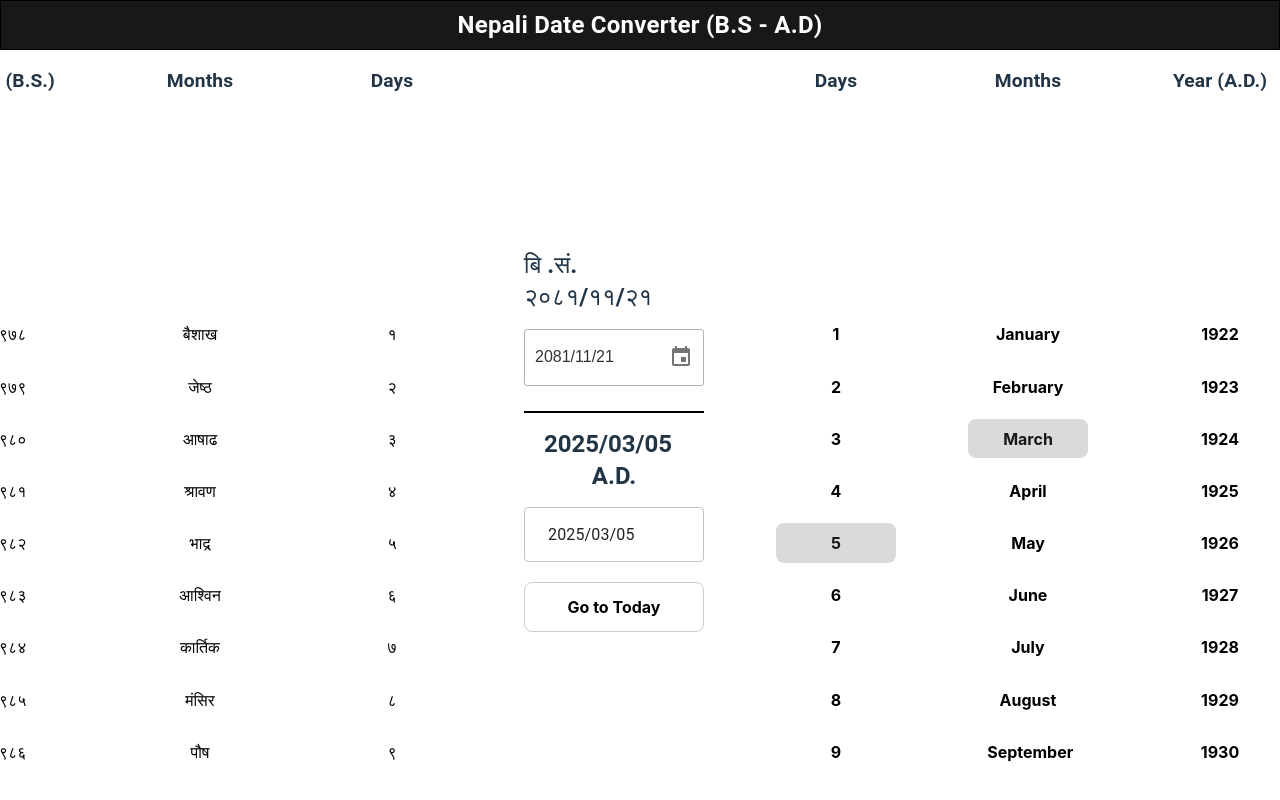
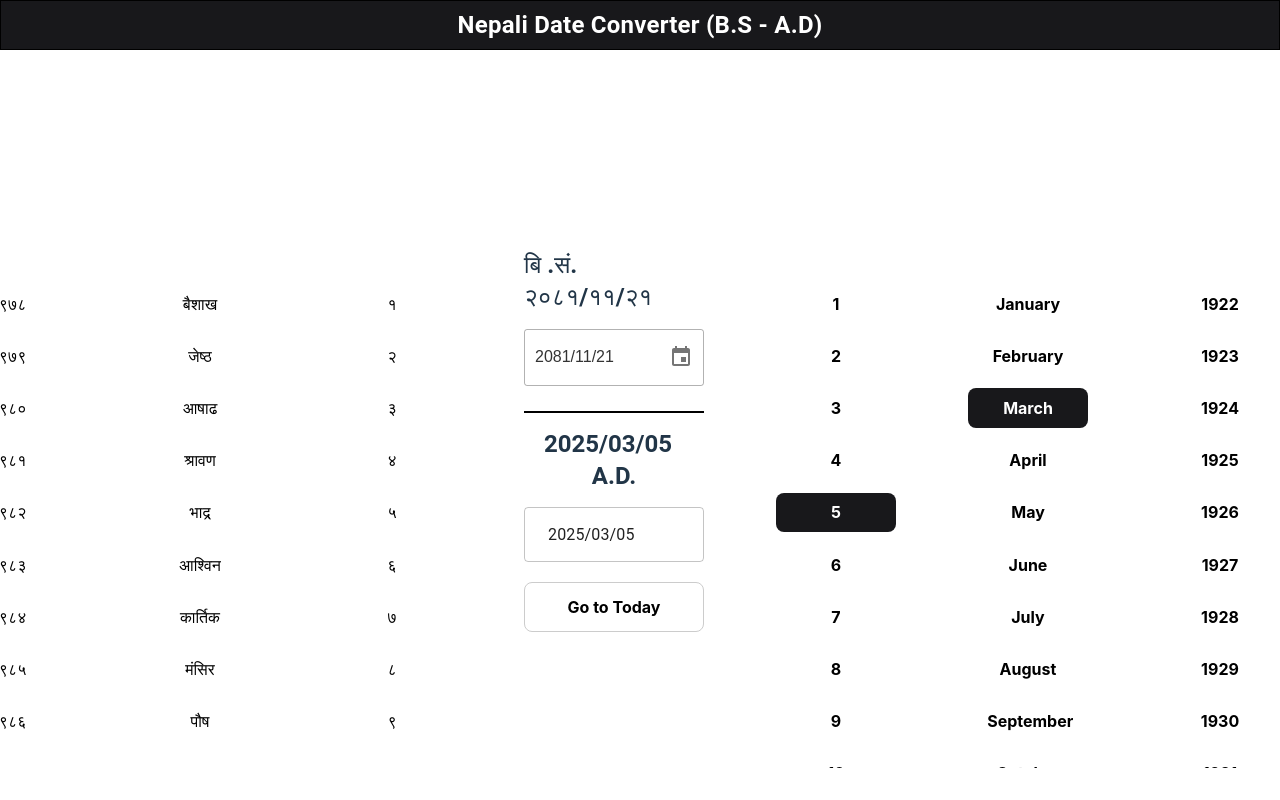
Before and after one commit to bipin-Pariyar2003/Nepali-Date-Picker, a React (Vite) app: page / in a window 1280 px wide. Built offline with nearby package versions, Linux system fonts and the light colour scheme.

Commit message:
removed titles from the display lists

```diff
--- a/src/Components/UI/DisplayList/index.css
+++ b/src/Components/UI/DisplayList/index.css
@@ -1,9 +1,7 @@
 .box1 {
   width: 120px;
   font-weight: bold;
-  /* background-color: #cecfe8; */
   background-color: #ffffff;
-  /* box-shadow: #213547 0px 3px 8px; */
   margin: 0;
 }
 
@@ -14,7 +12,7 @@
   background-color: #dadada;
   color: #18181b;
 }
-x .selected {
+.selected {
   /* background-color: #786f80; */
   background-color: #18181b;
   color: #ffffff;
--- a/src/Components/UI/DisplayList/index.jsx
+++ b/src/Components/UI/DisplayList/index.jsx
@@ -1,15 +1,8 @@
 import React, { useEffect, useRef, useState } from "react";
 import "./index.css";
-import { Box, Stack, Typography } from "@mui/material";
+import { Box, Stack } from "@mui/material";
 
-const DisplayList = ({
-  handleClick,
-  title,
-  options,
-  isToday,
-  isSelectedValue,
-  viewDate,
-}) => {
+const DisplayList = ({ handleClick, options, isToday, isSelectedValue, viewDate }) => {
   const ref = useRef(null);
   const [windowSize, setWindowSize] = useState({
     width: window.innerWidth,
@@ -50,20 +43,6 @@ const DisplayList = ({
         width: "100%",
       }}
     >
-      <Typography
-        variant="h6"
-        fontWeight="bold"
-        sx={{
-          fontSize: { xs: 0, md: "1.2rem" },
-          textAlign: "center",
-          position: "sticky",
-          left: 0,
-          top: 0,
-          backgroundColor: "#ffffff",
-        }}
-      >
-        {title}
-      </Typography>
       <Box
         sx={{
           padding: { xs: "2px", md: "10px 20px" },
--- a/src/Components/UI/MonthYearDayList/DayDisplayList.jsx
+++ b/src/Components/UI/MonthYearDayList/DayDisplayList.jsx
@@ -73,7 +73,6 @@ const DayDisplayList = ({ onChange, setViewDate, viewDate, dateType = "BS" }) =>
 
   return (
     <DisplayList
-      title="Days"
       handleClick={handleClickDay}
       isToday={checkIsToday}
       isSelectedValue={checkSelectedValue}
--- a/src/Components/UI/MonthYearDayList/MonthDisplayList.jsx
+++ b/src/Components/UI/MonthYearDayList/MonthDisplayList.jsx
@@ -80,9 +80,7 @@ const MonthDisplayList = ({ onChange, setViewDate, viewDate, dateType = "BS" })
   }, []);
 
   return (
-
     <DisplayList
-      title="Months"
       handleClick={handleClickMonth}
       isToday={checkIsToday}
       isSelectedValue={checkSelectedValue}
--- a/src/Components/UI/MonthYearDayList/YearDiaplayList.jsx
+++ b/src/Components/UI/MonthYearDayList/YearDiaplayList.jsx
@@ -100,7 +100,6 @@ const YearDisplayList = ({ onChange, setViewDate, viewDate, dateType = "BS" }) =
 
   return (
     <DisplayList
-      title={dateType === "BS" ? "Year (B.S.)" : "Year (A.D.)"}
       handleClick={handleClickYear}
       isToday={checkIsToday}
       isSelectedValue={checkSelectedValue}
```
